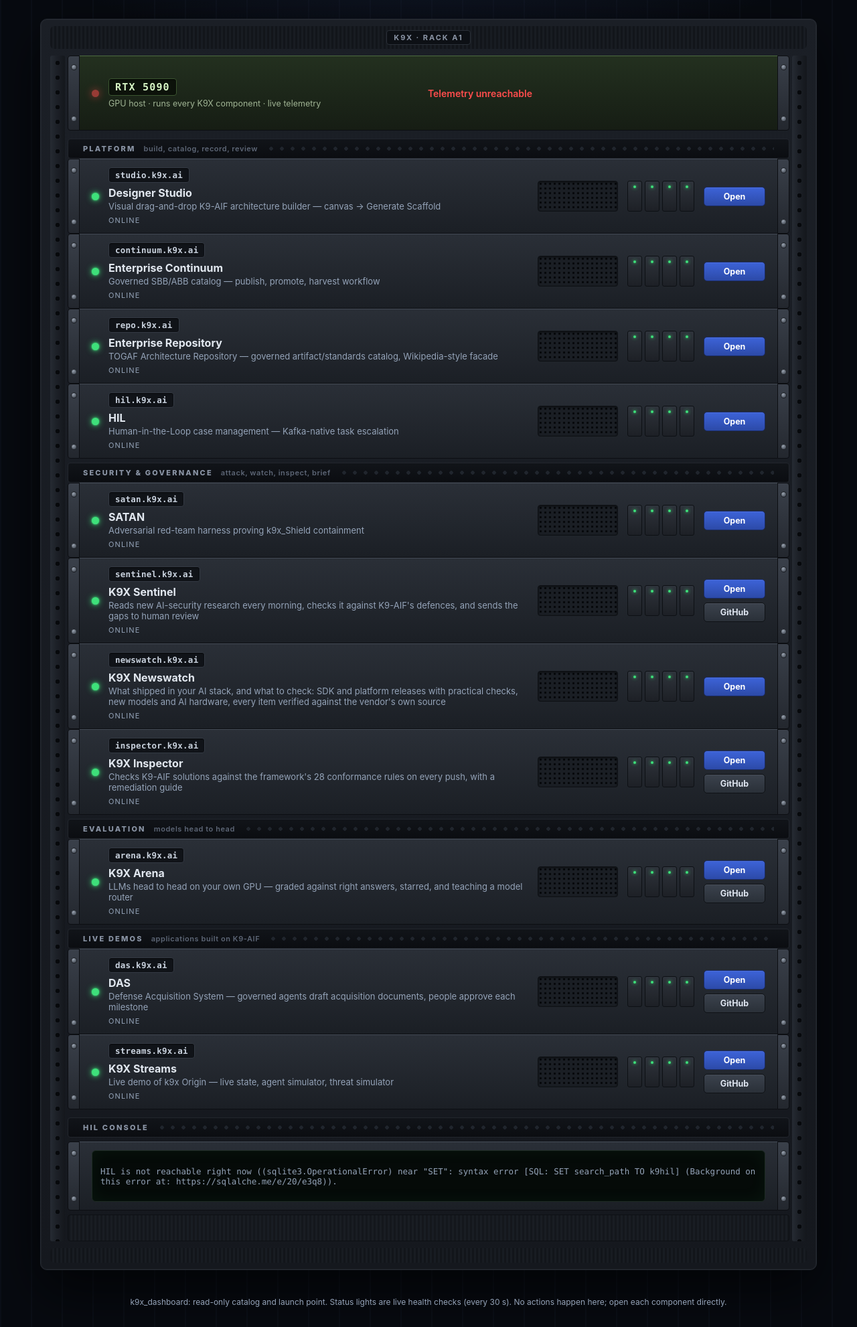
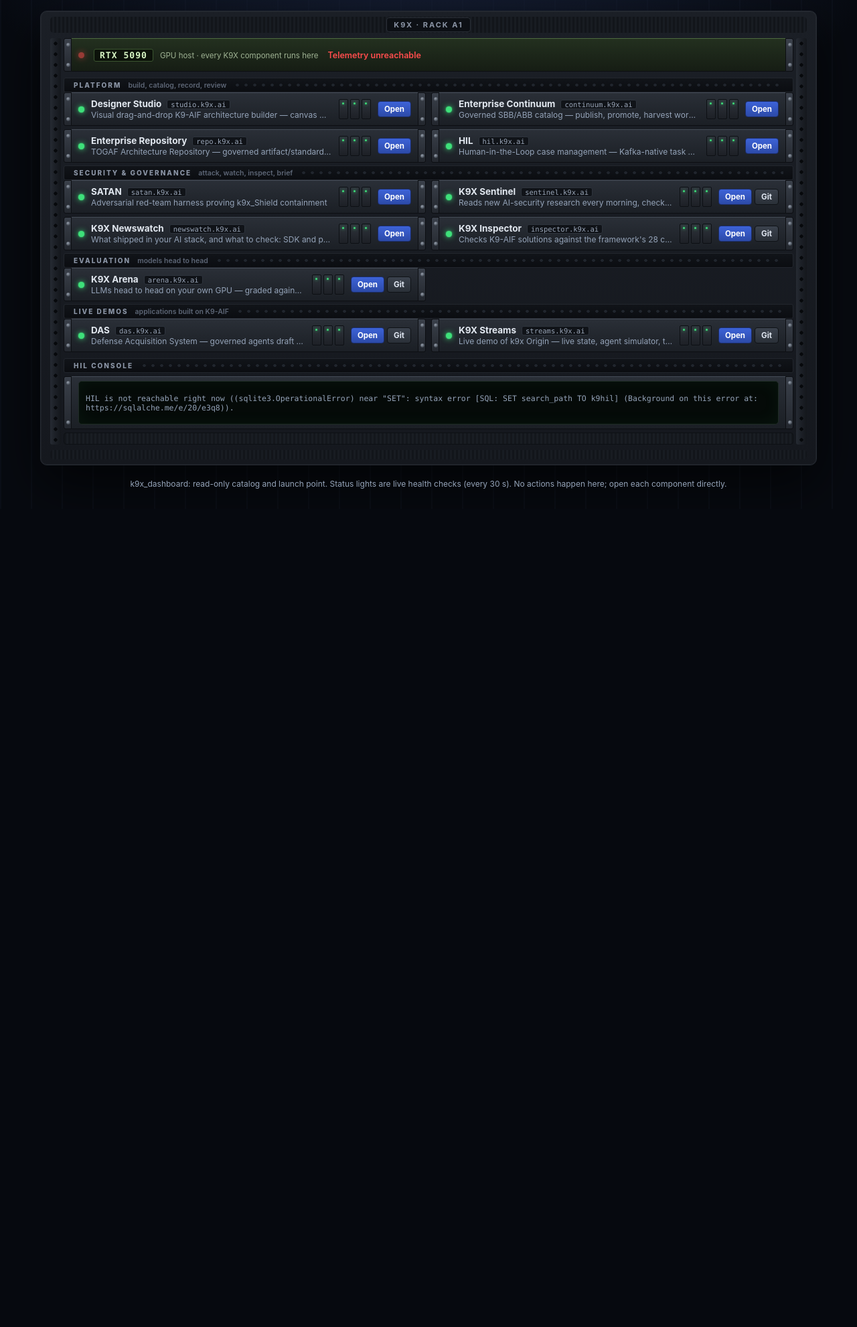
Before and after one commit to k9aif/k9x-ecosystem, a FastAPI app: page / in a window 1280 px wide. Shown: the part 53-2035 px from the top of the page at 67% size. After the commit the page ends 783 px from the top, so only its background shows below. Run offline with FastAPI, Linux system fonts and the light colour scheme; data that the repository does not hold is empty.

Commit message:
Dashboard rack: compact, two slim 1U servers per shelf, everything on one screen
Each server: status LED, name and hostname plate, a one-line description (full text on hover), activity
lights, Open / Git buttons. The RTX 5090 host is one slim row with inline LED meters; the HIL console is
tighter. One server per shelf under 900 px. Fits a 1440x900 screen.

Co-Authored-By: Claude Opus 5.5 <noreply@anthropic.com>

```diff
--- a/k9x_dashboard/webui/index.html
+++ b/k9x_dashboard/webui/index.html
@@ -24,13 +24,8 @@
           <section class="unit host" id="host-unit" aria-label="RTX 5090 host">
             <div class="ear"></div>
             <div class="face">
-              <div class="host-id">
-                <span class="led up" id="host-led"></span>
-                <div>
-                  <div class="plate">RTX 5090</div>
-                  <div class="host-sub">GPU host · runs every K9X component · live telemetry</div>
-                </div>
-              </div>
+              <span class="led up" id="host-led"></span>
+              <div class="host-id"><span class="plate">RTX 5090</span><span class="host-sub">GPU host · every K9X component runs here</span></div>
               <div class="meters" id="gpu-telemetry"><span class="muted">Loading…</span></div>
             </div>
             <div class="ear"></div>
--- a/k9x_dashboard/webui/static/app.css
+++ b/k9x_dashboard/webui/static/app.css
@@ -1,4 +1,4 @@
-/* k9x_dashboard: the ecosystem as a server rack. One wide 2U unit per component. */
+/* k9x_dashboard: the ecosystem as a compact server rack. Two slim 1U servers per shelf, one page. */
 :root {
   --room:        #070a10;
   --rack:        #15181e;
@@ -35,123 +35,103 @@ a { color: var(--accent); text-decoration: none; }
 .header-note { margin-left: auto; font-size: 13px; color: var(--text-muted); font-variant-numeric: tabular-nums; }
 .header-note b { color: var(--text); }
 
-.room { padding: 28px 16px 40px; }
+.room { padding: 16px 16px 20px; }
 
 /* ── the rack enclosure ── */
 .rack { max-width: 1160px; margin: 0 auto; background: linear-gradient(180deg, #1b1f26, var(--rack));
         border: 1px solid var(--rack-edge); border-radius: 10px; padding: 0 14px;
         box-shadow: 0 30px 80px rgba(0, 0, 0, .65), inset 0 0 0 1px rgba(255, 255, 255, .03); }
-.rack-top, .rack-foot { height: 34px; display: flex; align-items: center; justify-content: center;
-                        background: repeating-linear-gradient(90deg, #12151a 0 3px, #181c22 3px 6px); border-radius: 6px; margin: 10px 0; }
-.rack-foot { height: 22px; }
+.rack-top, .rack-foot { height: 24px; display: flex; align-items: center; justify-content: center;
+                        background: repeating-linear-gradient(90deg, #12151a 0 3px, #181c22 3px 6px); border-radius: 5px; margin: 8px 0; }
+.rack-foot { height: 14px; }
 .rack-badge { font-size: 11px; letter-spacing: .18em; font-weight: 700; color: #8b95a6; background: #0d1015;
               padding: 3px 10px; border-radius: 4px; border: 1px solid #2a2f37; }
 .rack-body { display: flex; gap: 0; }
-.rail { width: 22px; flex: none; background:
-          radial-gradient(circle at 50% 50%, #07090c 0 3px, transparent 3.5px) 0 0 / 22px 22px,
+.rail { width: 16px; flex: none; background:
+          radial-gradient(circle at 50% 50%, #07090c 0 2.4px, transparent 2.9px) 0 0 / 16px 16px,
           linear-gradient(90deg, #262b33, var(--rail) 40%, #14171c); border-radius: 3px; }
-.bays { flex: 1; min-width: 0; padding: 0 4px; display: flex; flex-direction: column; gap: 6px; }
+.bays { flex: 1; min-width: 0; padding: 0 4px; display: flex; flex-direction: column; gap: 5px; }
 
-/* ── a server: ears with screws, a metal face ── */
-.unit { display: flex; align-items: stretch; min-height: 92px; min-width: 0; }
-.face > *, .screen { min-width: 0; }   /* a wide table scrolls inside the console, never stretches the rack */
-.ear { width: 18px; flex: none; background: linear-gradient(180deg, #3a404a, #23272e);
-       border: 1px solid #0c0e12; position: relative; }
-.ear::before, .ear::after { content: ""; position: absolute; left: 4px; width: 9px; height: 9px; border-radius: 50%;
-  background: radial-gradient(circle at 40% 35%, #9aa3b0, #4b525c 60%, #22262c); box-shadow: inset 0 0 0 1px #1a1d22; }
-.ear::before { top: 12px; } .ear::after { bottom: 12px; }
-.unit > .ear:first-child { border-radius: 4px 0 0 4px; } .unit > .ear:last-child { border-radius: 0 4px 4px 0; }
-.face { flex: 1; min-width: 0; display: grid; grid-template-columns: minmax(0, 1fr) auto; align-items: center; gap: 16px;
-        padding: 12px 18px; border-top: 1px solid #454c57; border-bottom: 1px solid #0c0e12;
-        background: linear-gradient(180deg, var(--face-1), var(--face-2)),
-                    repeating-linear-gradient(0deg, rgba(255,255,255,.015) 0 1px, transparent 1px 3px); }
-.unit.down .face { box-shadow: inset 4px 0 0 var(--down); }
+/* ── a slim 1U server: ears with screws, a metal face; two per shelf ── */
+.grp { display: grid; grid-template-columns: repeat(2, minmax(0, 1fr)); gap: 5px 8px; }
+.unit { display: flex; align-items: stretch; min-height: 50px; min-width: 0; }
+.ear { width: 12px; flex: none; background: linear-gradient(180deg, #3a404a, #23272e); border: 1px solid #0c0e12; position: relative; }
+.ear::before, .ear::after { content: ""; position: absolute; left: 2.5px; width: 6px; height: 6px; border-radius: 50%;
+  background: radial-gradient(circle at 40% 35%, #9aa3b0, #4b525c 60%, #22262c); }
+.ear::before { top: 6px; } .ear::after { bottom: 6px; }
+.unit > .ear:first-child { border-radius: 3px 0 0 3px; } .unit > .ear:last-child { border-radius: 0 3px 3px 0; }
+.face { flex: 1; min-width: 0; display: flex; align-items: center; gap: 10px; padding: 6px 10px;
+        border-top: 1px solid #454c57; border-bottom: 1px solid #0c0e12;
+        background: linear-gradient(180deg, var(--face-1), var(--face-2)); }
+.face > * { min-width: 0; }
+.unit.down .face { box-shadow: inset 3px 0 0 var(--down); }
 
-.ident { display: flex; align-items: center; gap: 14px; min-width: 0; }
-.led { width: 11px; height: 11px; border-radius: 50%; flex: none; background: #3a3f47; box-shadow: inset 0 0 2px #000; }
-.led.up { background: var(--up); box-shadow: 0 0 10px var(--up), 0 0 3px var(--up); animation: blink 3.2s infinite; }
-.led.down { background: var(--down); box-shadow: 0 0 12px var(--down); animation: alarm 1s infinite; }
-.led.unknown, .led.repo { background: var(--unknown); box-shadow: 0 0 9px var(--unknown); }
+.led { width: 9px; height: 9px; border-radius: 50%; flex: none; background: #3a3f47; box-shadow: inset 0 0 2px #000; }
+.led.up { background: var(--up); box-shadow: 0 0 8px var(--up), 0 0 2px var(--up); animation: blink 3.2s infinite; }
+.led.down { background: var(--down); box-shadow: 0 0 10px var(--down); animation: alarm 1s infinite; }
+.led.unknown, .led.repo { background: var(--unknown); box-shadow: 0 0 7px var(--unknown); }
 @keyframes blink { 0%, 92%, 100% { opacity: 1; } 95% { opacity: .35; } }
 @keyframes alarm { 50% { opacity: .35; } }
-.plate { display: inline-block; font-family: ui-monospace, SFMono-Regular, Menlo, monospace; font-size: 12.5px; font-weight: 600;
-         color: var(--label); background: #101318; border: 1px solid #343a44; border-radius: 4px; padding: 3px 9px;
-         letter-spacing: .02em; box-shadow: inset 0 1px 2px rgba(0,0,0,.6); }
-.who { min-width: 0; }
-.name { font-size: 16px; font-weight: 700; margin-top: 5px; }
-.name .tag { font-size: 10.5px; font-weight: 700; letter-spacing: .08em; color: #0b0f17; background: var(--accent);
-             padding: 1px 6px; border-radius: 3px; margin-left: 8px; vertical-align: 2px; }
-.desc { font-size: 13px; color: var(--text-muted); margin-top: 2px; overflow: hidden; text-overflow: ellipsis;
-        display: -webkit-box; -webkit-line-clamp: 2; -webkit-box-orient: vertical; }
-
-.panel { display: flex; align-items: center; gap: 14px; }
-.vents { width: 120px; height: 46px; border-radius: 4px; background:
-           radial-gradient(circle, #07090c 0 1.6px, transparent 2px) 0 0 / 7px 7px, #1a1e24;
-         border: 1px solid #0e1115; box-shadow: inset 0 1px 3px rgba(0,0,0,.7); }
-.bays4 { display: grid; grid-template-columns: repeat(4, 22px); gap: 4px; }
-.bays4 i { height: 46px; border-radius: 3px; background: linear-gradient(180deg, #2f343c, #1d2026); border: 1px solid #0d1014; position: relative; }
-.bays4 i::after { content: ""; position: absolute; left: 50%; top: 6px; width: 4px; height: 4px; margin-left: -2px; border-radius: 50%;
-                  background: #1c3a26; }
-.unit.up .bays4 i::after { background: var(--up); box-shadow: 0 0 5px var(--up); animation: blink 2.1s infinite; }
-.unit.up .bays4 i:nth-child(2)::after { animation-delay: .7s; } .unit.up .bays4 i:nth-child(3)::after { animation-delay: 1.3s; }
-.btns { display: flex; flex-direction: column; gap: 6px; }
-.btn { display: inline-flex; align-items: center; justify-content: center; min-width: 92px; padding: 6px 12px; border-radius: 5px;
-       font-size: 12.5px; font-weight: 700; color: #dfe6f1; text-decoration: none; white-space: nowrap;
-       background: linear-gradient(180deg, #3b424d, #2a3038); border: 1px solid #0f1216; box-shadow: 0 1px 0 rgba(255,255,255,.07) inset; }
+.who { flex: 1; }
+.line1 { display: flex; align-items: baseline; gap: 8px; min-width: 0; }
+.name { font-size: 13.5px; font-weight: 700; white-space: nowrap; }
+.plate { font-family: ui-monospace, SFMono-Regular, Menlo, monospace; font-size: 10.5px; color: #9aa6b8; background: #101318;
+         border: 1px solid #2e343d; border-radius: 3px; padding: 0 5px; white-space: nowrap; overflow: hidden; text-overflow: ellipsis; }
+.desc { font-size: 12px; color: var(--text-muted); white-space: nowrap; overflow: hidden; text-overflow: ellipsis; margin-top: 1px; }
+.bays3 { display: flex; gap: 3px; flex: none; }
+.bays3 i { width: 14px; height: 30px; border-radius: 2px; background: linear-gradient(180deg, #2f343c, #1d2026); border: 1px solid #0d1014; position: relative; }
+.bays3 i::after { content: ""; position: absolute; left: 50%; top: 4px; width: 3px; height: 3px; margin-left: -1.5px; border-radius: 50%; background: #1c3a26; }
+.unit.up .bays3 i::after { background: var(--up); box-shadow: 0 0 4px var(--up); animation: blink 2.1s infinite; }
+.unit.up .bays3 i:nth-child(2)::after { animation-delay: .7s; } .unit.up .bays3 i:nth-child(3)::after { animation-delay: 1.3s; }
+.btns { display: flex; gap: 4px; flex: none; }
+.btn { display: inline-flex; align-items: center; justify-content: center; padding: 4px 9px; border-radius: 4px; font-size: 11.5px; font-weight: 700;
+       color: #dfe6f1; text-decoration: none; white-space: nowrap; background: linear-gradient(180deg, #3b424d, #2a3038); border: 1px solid #0f1216; }
 .btn:hover { background: linear-gradient(180deg, #4a5360, #333a44); color: #fff; text-decoration: none; }
 .btn.go { background: linear-gradient(180deg, #3d63d8, #2c4aa8); border-color: #1b2c66; color: #fff; }
 .btn.go:hover { background: linear-gradient(180deg, #4b72e6, #3456bd); }
-.state { font-size: 11px; letter-spacing: .1em; text-transform: uppercase; color: var(--text-muted); margin-top: 6px; }
-.state.down { color: var(--down); font-weight: 700; }
 
 /* ── patch panel: group labels ── */
-.patch { height: 30px; display: flex; align-items: center; gap: 12px; padding: 0 22px; border-radius: 4px; margin-top: 6px;
+.patch { height: 22px; display: flex; align-items: center; gap: 10px; padding: 0 14px; border-radius: 3px; margin-top: 4px;
          background: linear-gradient(180deg, #111419, #0b0d11); border: 1px solid #22262d; }
-.patch span { font-size: 11px; font-weight: 800; letter-spacing: .2em; color: #8b95a6; }
-.patch::after { content: ""; flex: 1; height: 10px; background: radial-gradient(circle, #20252d 0 2.5px, transparent 3px) 0 0 / 16px 10px; }
-.patch b { font-size: 11px; color: #5d6676; font-weight: 600; letter-spacing: .05em; }
+.patch span { font-size: 10px; font-weight: 800; letter-spacing: .2em; color: #8b95a6; white-space: nowrap; }
+.patch::after { content: ""; flex: 1; height: 8px; background: radial-gradient(circle, #20252d 0 2px, transparent 2.5px) 0 0 / 13px 8px; }
+.patch b { font-size: 10.5px; color: #5d6676; font-weight: 600; white-space: nowrap; }
 
-/* ── RTX 5090 host unit (top): telemetry meters ── */
-.unit.host { min-height: 112px; }
-.host .face { background: linear-gradient(180deg, #23301f, #161d14), var(--face-2); border-top-color: #4d6a3f; }
-.host-id { display: flex; align-items: center; gap: 14px; }
-.host .plate { font-size: 15px; color: #d7f5c4; background: #0c120a; border-color: #3b5530; letter-spacing: .08em; }
-.host-sub { font-size: 12.5px; color: #9fb393; margin-top: 4px; }
-.meters { display: grid; grid-template-columns: repeat(3, minmax(150px, 1fr)); gap: 8px 18px; }
-.meter .k { font-size: 10.5px; letter-spacing: .1em; text-transform: uppercase; color: #9fb393; }
-.meter .v { font-family: ui-monospace, Menlo, monospace; font-size: 13px; color: #e5f5da; margin: 2px 0 3px; }
-.meter .bar { height: 6px; border-radius: 2px; background: repeating-linear-gradient(90deg, #0b1209 0 6px, #050805 6px 8px); overflow: hidden; }
-.meter .bar i { display: block; height: 100%; background: repeating-linear-gradient(90deg, #3ee07a 0 6px, transparent 6px 8px); }
-.meter.warn .bar i { background: repeating-linear-gradient(90deg, var(--warn) 0 6px, transparent 6px 8px); }
-.meter.critical .bar i { background: repeating-linear-gradient(90deg, var(--down) 0 6px, transparent 6px 8px); }
-.meter.warn .v { color: var(--warn); } .meter.critical .v { color: var(--down); }
-.offline { color: var(--down); font-weight: 600; }
+/* ── RTX 5090 host unit (top): one slim row with inline meters ── */
+.unit.host { min-height: 50px; }
+.host .face { background: linear-gradient(180deg, #23301f, #161d14); border-top-color: #4d6a3f; gap: 14px; }
+.host-id { display: flex; align-items: baseline; gap: 10px; flex: none; }
+.host .plate { font-size: 13px; font-weight: 700; color: #d7f5c4; background: #0c120a; border-color: #3b5530; letter-spacing: .08em; padding: 1px 8px; }
+.host-sub { font-size: 11.5px; color: #9fb393; white-space: nowrap; }
+.meters { flex: 1; display: grid; grid-template-columns: repeat(auto-fit, minmax(110px, 1fr)); gap: 4px 14px; }
+.meter .k { font-size: 9.5px; letter-spacing: .1em; text-transform: uppercase; color: #9fb393; display: flex; justify-content: space-between; }
+.meter .k b { font-family: ui-monospace, Menlo, monospace; font-size: 11.5px; color: #e5f5da; letter-spacing: 0; font-weight: 600; }
+.meter .bar { height: 5px; margin-top: 3px; border-radius: 2px; background: repeating-linear-gradient(90deg, #0b1209 0 5px, #050805 5px 7px); overflow: hidden; }
+.meter .bar i { display: block; height: 100%; background: repeating-linear-gradient(90deg, #3ee07a 0 5px, transparent 5px 7px); }
+.meter.warn .bar i { background: repeating-linear-gradient(90deg, var(--warn) 0 5px, transparent 5px 7px); }
+.meter.critical .bar i { background: repeating-linear-gradient(90deg, var(--down) 0 5px, transparent 5px 7px); }
+.meter.warn .k b { color: var(--warn); } .meter.critical .k b { color: var(--down); }
+.offline { color: var(--down); font-weight: 600; font-size: 12.5px; }
 
 /* ── HIL console (bottom) ── */
 .console-face { grid-template-columns: 1fr; }
-.screen { background: #050a08; border: 1px solid #1e2b24; border-radius: 6px; padding: 10px 12px; overflow-x: auto;
-          box-shadow: inset 0 0 24px rgba(62, 224, 122, .06); font-family: ui-monospace, Menlo, monospace; font-size: 12.5px; color: #b9f3cf; }
+.screen { background: #050a08; border: 1px solid #1e2b24; border-radius: 5px; padding: 6px 10px; overflow-x: auto;
+          box-shadow: inset 0 0 24px rgba(62, 224, 122, .06); font-family: ui-monospace, Menlo, monospace; font-size: 11.5px; color: #b9f3cf; }
 .hil-table { width: 100%; border-collapse: collapse; }
-.hil-table th { text-align: left; font-weight: 600; color: #6fbf8e; padding: 4px 8px; border-bottom: 1px solid #1e2b24; white-space: nowrap; }
-.hil-table td { padding: 4px 8px; border-bottom: 1px solid #0f1814; white-space: nowrap; }
+.hil-table th { text-align: left; font-weight: 600; color: #6fbf8e; padding: 2px 8px; border-bottom: 1px solid #1e2b24; white-space: nowrap; }
+.hil-table td { padding: 1px 8px; border-bottom: 1px solid #0f1814; white-space: nowrap; }
 .hil-table a { color: #8fe3ad; }
 .critical-badge { background: var(--down); color: #fff; border-radius: 9px; padding: 0 7px; font-weight: 700; }
-.blank { height: 40px; border-radius: 4px; background: repeating-linear-gradient(90deg, #14171c 0 3px, #191d23 3px 6px); border: 1px solid #0d1014; }
+.blank { height: 18px; border-radius: 4px; background: repeating-linear-gradient(90deg, #14171c 0 3px, #191d23 3px 6px); border: 1px solid #0d1014; }
 
 .footer { text-align: center; color: var(--text-muted); font-size: 12px; padding: 0 16px 30px; }
 
-/* ── narrow screens: the unit stacks; drive bays and vents fold away ── */
-@media (max-width: 860px) {
-  .meters { grid-template-columns: repeat(2, minmax(0, 1fr)); }
-  .vents { display: none; }
+/* ── narrow screens: one server per shelf ── */
+@media (max-width: 900px) {
+  .grp { grid-template-columns: 1fr; }
+  .host .face { flex-wrap: wrap; } .meters { flex-basis: 100%; }
 }
-@media (max-width: 620px) {
-  .rack { padding: 0 6px; } .rail { width: 10px; background-size: 10px 14px; } .ear { width: 10px; }
-  .ear::before, .ear::after { left: 1px; width: 7px; height: 7px; }
-  .face { grid-template-columns: 1fr; gap: 10px; padding: 12px; }
-  .bays4 { display: none; } .btns { flex-direction: row; }
-  .meters { grid-template-columns: 1fr; }
-  .header-note { display: none; }
-  .patch b { display: none; } .patch { padding: 0 12px; }
-  .host-sub { font-size: 12px; } .room { padding: 16px 8px 28px; }
+@media (max-width: 560px) {
+  .rack { padding: 0 6px; } .rail { width: 8px; } .bays3, .patch b, .host-sub, .header-note { display: none; }
+  .room { padding: 10px 6px 18px; }
 }
--- a/k9x_dashboard/webui/static/app.js
+++ b/k9x_dashboard/webui/static/app.js
@@ -24,34 +24,27 @@ function host(app) {
   try { return u ? new URL(u).host : app.slug; } catch (e) { return app.slug; }
 }
 
-// One wide 2U server per component: LED, hostname plate, name, description, drive bays, front-panel buttons.
+// One slim 1U server per component: LED, name and hostname plate, a one-line description, activity lights, buttons.
 function unit(app) {
   const repoOnly = app.status === "repo";
   const url = repoOnly ? null : appUrl(app);
   const state = repoOnly ? "run locally" : app.status === "up" ? "online" : app.status === "down" ? "down" : "unknown";
   const btns = [
     url ? `<a class="btn go" href="${esc(url)}" target="_blank" rel="noopener">Open</a>` : "",
-    app.repo_url ? `<a class="btn" href="${esc(app.repo_url)}" target="_blank" rel="noopener">GitHub</a>` : "",
+    app.repo_url ? `<a class="btn" href="${esc(app.repo_url)}" target="_blank" rel="noopener" title="GitHub">Git</a>` : "",
   ].filter(Boolean).join("");
-  const tag = app.demo && app.category !== "demo" ? `<span class="tag">DEMO</span>` : "";
+  const desc = app.category === "demo" ? (app.demo_text || app.description) : app.description;
   return `
     <section class="unit ${esc(app.status)}" aria-label="${esc(app.name)}: ${state}">
       <div class="ear"></div>
       <div class="face">
-        <div class="ident">
-          <span class="led ${esc(app.status)}" title="${state}"></span>
-          <div class="who">
-            <span class="plate">${esc(host(app))}</span>
-            <div class="name">${esc(app.name)}${tag}</div>
-            <div class="desc">${esc(app.category === "demo" ? (app.demo_text || app.description) : app.description)}</div>
-            <div class="state ${app.status === "down" ? "down" : ""}">${state}</div>
-          </div>
+        <span class="led ${esc(app.status)}" title="${state}"></span>
+        <div class="who">
+          <div class="line1"><span class="name">${esc(app.name)}</span><span class="plate">${esc(host(app))}</span></div>
+          <div class="desc" title="${esc(desc)}">${esc(desc)}</div>
         </div>
-        <div class="panel">
-          <div class="vents"></div>
-          <div class="bays4"><i></i><i></i><i></i><i></i></div>
-          <div class="btns">${btns || `<span class="muted">no URL</span>`}</div>
-        </div>
+        <div class="bays3" aria-hidden="true"><i></i><i></i><i></i></div>
+        <div class="btns">${btns || `<span class="muted">no URL</span>`}</div>
       </div>
       <div class="ear"></div>
     </section>`;
@@ -64,7 +57,7 @@ function renderCatalog(apps) {
   const groups = GROUPS.map(([key, label, sub]) => [label, sub, apps.filter((a) => a.category === key)])
     .concat([["OTHER", "", apps.filter((a) => !known.includes(a.category))]]);
   el.innerHTML = groups.filter((g) => g[2].length).map(([label, sub, list]) =>
-    `<div class="patch"><span>${label}</span>${sub ? `<b>${sub}</b>` : ""}</div>` + list.map(unit).join("")).join("");
+    `<div class="patch"><span>${label}</span>${sub ? `<b>${sub}</b>` : ""}</div><div class="grp">${list.map(unit).join("")}</div>`).join("");
   const up = apps.filter((a) => a.status === "up").length, down = apps.filter((a) => a.status === "down").length;
   document.getElementById("rack-summary").innerHTML =
     `<b>${apps.length}</b> components · <b>${up}</b> online${down ? ` · <b style="color:var(--down)">${down} down</b>` : ""}`;
@@ -131,7 +124,7 @@ function renderHilSnapshot(snapshot) {
 
 function meter(label, value, pct, level) {
   const bar = pct != null ? `<div class="bar"><i style="width:${Math.min(100, Math.max(0, pct))}%"></i></div>` : "";
-  return `<div class="meter ${level || ""}"><div class="k">${label}</div><div class="v">${value}</div>${bar}</div>`;
+  return `<div class="meter ${level || ""}"><div class="k">${label}<b>${value}</b></div>${bar}</div>`;
 }
 
 function renderGpuTelemetry(d) {
```
